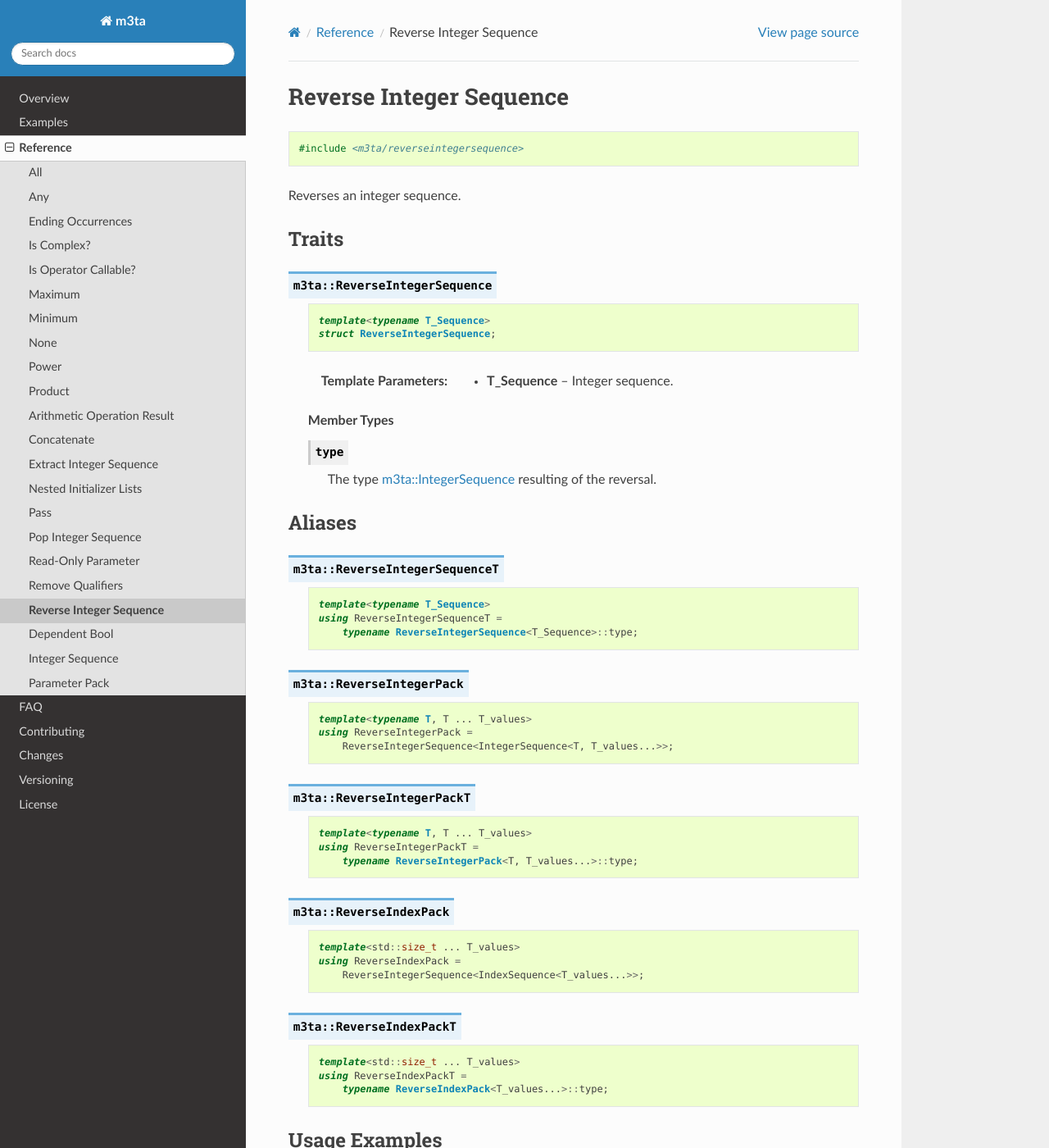
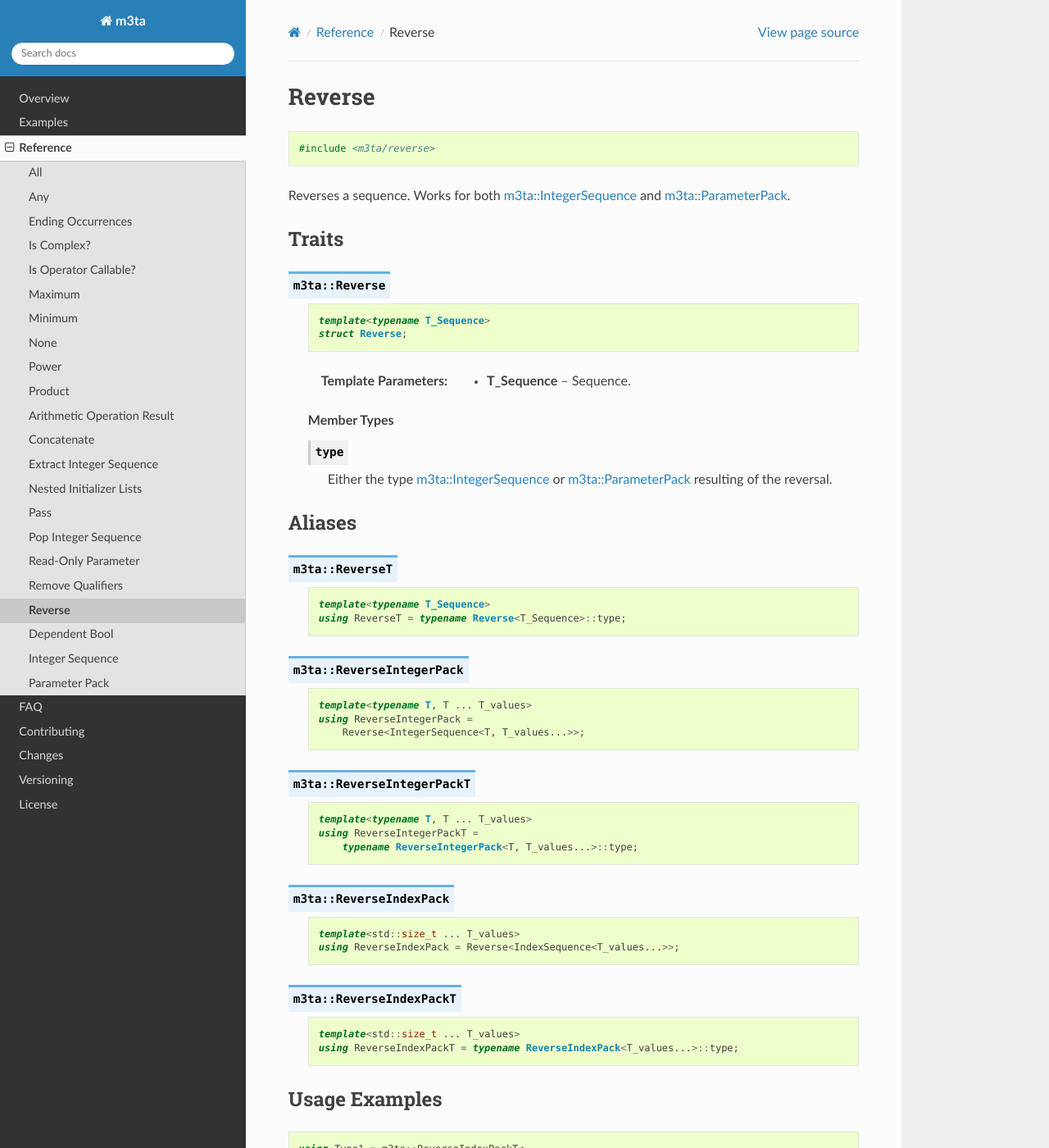
Before and after one commit to christophercrouzet/m3ta, a Sphinx documentation site: the page built from doc/m3ta/reverse.rst, in a window 1280 px wide and 1400 px high. Shown: the whole window at 82% size. Built offline with Sphinx 7.4.7 and the Read the Docs theme 2.0.0, drawn with Linux system fonts in a browser that asks for light colours; some of the changed text lies outside the part shown.

Commit message:
Rename `ReverseIntegerSequence` to `Reverse` and add support for parameter packs.

```diff
--- a/doc/m3ta/reverseintegersequence.rst
+++ b/doc/m3ta/reverse.rst
@@ -1,53 +1,55 @@
-.. _reference_reverseintegersequence:
+.. _reference_reverse:
 
-Reverse Integer Sequence
-========================
+Reverse
+=======
 
 .. code-block:: cpp
 
-   #include <m3ta/reverseintegersequence>
+   #include <m3ta/reverse>
 
 
-Reverses an integer sequence.
+Reverses a sequence. Works for both
+:ref:`m3ta::IntegerSequence <trait_integersequence>` and
+:ref:`m3ta::ParameterPack <trait_parameterpack>`.
 
 
 Traits
 ------
 
-.. _trait_reverseintegersequence:
+.. _trait_reverse:
 
-.. describe:: m3ta::ReverseIntegerSequence
+.. describe:: m3ta::Reverse
 
    .. code-block:: cpp
 
       template<typename T_Sequence>
-      struct ReverseIntegerSequence;
+      struct Reverse;
 
 
    :Template Parameters:
-      - **T_Sequence** – Integer sequence.
+      - **T_Sequence** – Sequence.
 
 
    .. rubric:: Member Types
 
    .. describe:: type
 
-      The type :ref:`m3ta::IntegerSequence <trait_integersequence>`
-      resulting of the reversal.
+      Either the type :ref:`m3ta::IntegerSequence <trait_integersequence>` or
+      :ref:`m3ta::ParameterPack <trait_parameterpack>` resulting of the
+      reversal.
 
 
 Aliases
 -------
 
-.. _alias_reverseintegersequencet:
+.. _alias_reverset:
 
-.. describe:: m3ta::ReverseIntegerSequenceT
+.. describe:: m3ta::ReverseT
 
    .. code-block:: cpp
 
       template<typename T_Sequence>
-      using ReverseIntegerSequenceT =
-          typename ReverseIntegerSequence<T_Sequence>::type;
+      using ReverseT = typename Reverse<T_Sequence>::type;
 
 
 .. _alias_reverseintegerpack:
@@ -58,7 +60,7 @@ Aliases
 
       template<typename T, T ... T_values>
       using ReverseIntegerPack =
-          ReverseIntegerSequence<IntegerSequence<T, T_values...>>;
+          Reverse<IntegerSequence<T, T_values...>>;
 
 
 .. _alias_reverseintegerpackt:
@@ -79,8 +81,7 @@ Aliases
    .. code-block:: cpp
 
       template<std::size_t ... T_values>
-      using ReverseIndexPack =
-          ReverseIntegerSequence<IndexSequence<T_values...>>;
+      using ReverseIndexPack = Reverse<IndexSequence<T_values...>>;
 
 
 .. _alias_reverseindexpackt:
@@ -90,20 +91,22 @@ Aliases
    .. code-block:: cpp
 
       template<std::size_t ... T_values>
-      using ReverseIndexPackT =
-          typename ReverseIndexPack<T_values...>::type;
+      using ReverseIndexPackT = typename ReverseIndexPack<T_values...>::type;
 
 
 Usage Examples
 --------------
 
-.. _usageexamples_reverseintegersequence:
+.. _usageexamples_reverse:
 
 .. code-block:: cpp
 
    using Type1 = m3ta::ReverseIndexPackT<
       0, 1, 2, 4
     >; // m3ta::IntegerSequence<std::size_t, 4, 2, 1, 0>
-   using Type2 = m3ta::ReverseIntegerSequenceT<
+   using Type2 = m3ta::ReverseT<
        m3ta::IntegerSequence<int, 0, 1, 2, 4>
    >; // m3ta::IntegerSequence<int, 4, 2, 1, 0>
+   using Type3 = m3ta::ReverseT<
+       m3ta::ParameterPack<int, float, double>
+   >; // m3ta::ParameterPack<double, float, int>
--- a/doc/reference.rst
+++ b/doc/reference.rst
@@ -50,7 +50,7 @@ available as a convenience.
    m3ta/popintegersequence
    m3ta/readonlyparameter
    m3ta/removequalifiers
-   m3ta/reverseintegersequence
+   m3ta/reverse
 
 
 Specials
```
Also changed, not shown: 7 other files.
